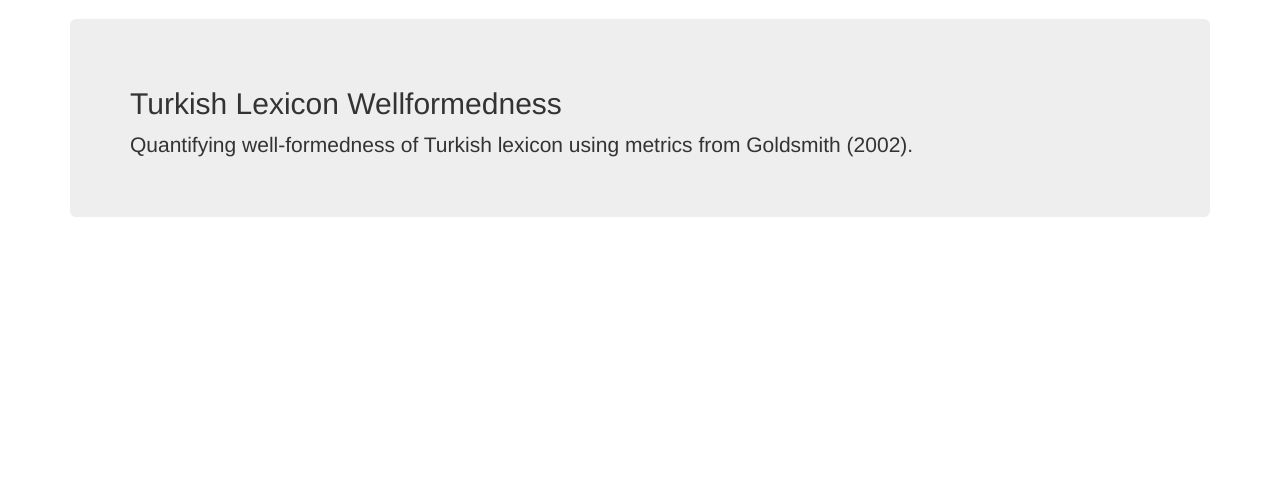
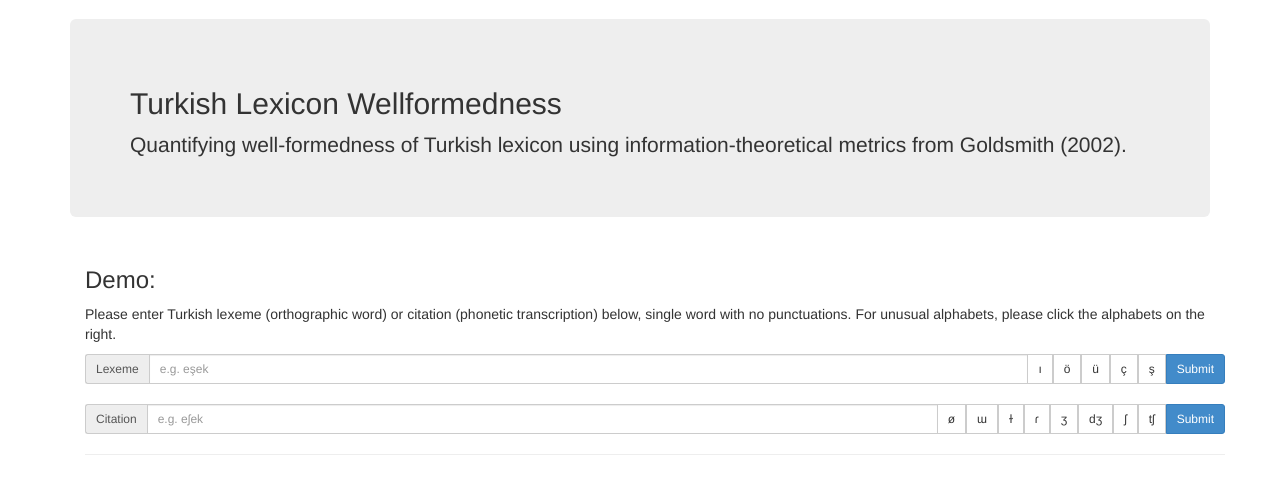
Before and after one commit to zachguo/TLW, a Flask app: page / in a window 1280 px wide. Shown: the part 51-545 px from the top of the page. Run offline with Flask 2, Linux system fonts and the light colour scheme; some libraries are stand-ins or nearby versions.

Commit message:
working prototype v0.0

```diff
--- a/application.py
+++ b/application.py
@@ -1,13 +1,33 @@
 #!usr/bin/python2.7
 
 from flask import Flask, render_template, request, escape
+from core import TLW
 
 application = app = Flask(__name__) # AWS mod_wgsi looks for "application"
-# app.debug=True # only in dev
+app.debug=True # only in dev
 
-@app.route('/')
-def hello_world():
-    return render_template("_base.html")
+@app.route('/', methods=['GET', 'POST'])
+def demo():
+	if request.method == 'POST':
+		tlw = TLW.TLW()
+		wordICunigram, wordICbigram, error = '', '', ''
+		if 'lexeme' in request.form:
+			lexeme = escape(request.form['lexeme']).strip()
+			if lexeme:
+				if lexeme.encode('utf-8') in tlw.citationDict:
+					wordICunigram, wordICbigram = tlw.cal_wellformedness(tlw.citationDict[lexeme.encode('utf-8')])
+				else:
+					error = "Sorry, the lexeme you entered doesn't exist in our corpus. Please try its citation instead."
+		if 'citation' in request.form:
+			citation = escape(request.form['citation']).strip()
+			if citation:
+				try:
+					wordICunigram, wordICbigram = tlw.cal_wellformedness(citation.encode('utf-8'))
+				except:
+					error = "Invalid citation."
+		return render_template("_base.html", wordICunigram=wordICunigram, wordICbigram=wordICbigram, error=error)
+	else:
+	    return render_template("_base.html")
 
 if __name__ == '__main__':
     app.run()
--- a/templates/_base.html
+++ b/templates/_base.html
@@ -23,12 +23,12 @@
 		        <span class="icon-bar"></span>
 		        <span class="icon-bar"></span>
 		      </button>
-		      <a class="navbar-brand" href="#">TLW</a>
+		      <a class="navbar-brand">TLW</a>
 		    </div>
 		    <div class="navbar-collapse collapse">
 		      <ul class="nav navbar-nav">
 		        <li class="active"><a href="#">Demo</a></li>
-		        <li><a href="https://github.com/zachguo/Turkish-Lexicon-Wellformedness">Source Code</a></li>
+		        <li><a href="https://github.com/zachguo/Turkish-Lexicon-Wellformedness/tree/master/core">Source Code</a></li>
 		        <li class="dropdown">
 		          <a href="#" class="dropdown-toggle" data-toggle="dropdown">Contact <b class="caret"></b></a>
 		          <ul class="dropdown-menu">
@@ -43,20 +43,75 @@
 
 		<div class="container">
 
-		  <!-- Main component for a primary marketing message or call to action -->
-		  <div class="jumbotron">
-		    <h2>Turkish Lexicon Wellformedness</h2>
-		    <p>Quantifying well-formedness of Turkish lexicon using metrics from Goldsmith (2002).</p>
-		  </div>
+			<div class="jumbotron">
+				<h2>Turkish Lexicon Wellformedness</h2>
+			    <p>Quantifying well-formedness of Turkish lexicon using information-theoretical metrics from Goldsmith (2002).</p>
+			</div>
+
+			<div class="container">
+				<h3>Demo:</h3>
+				<p>Please enter Turkish lexeme (orthographic word) or citation (phonetic transcription) below, single word with no punctuations. For unusual alphabets, please click the alphabets on the right.</p>
+				<form class="form-horizontal" role="form" method="post" action="/" name="inputform1">
+					<div class="input-group input-group-sm">
+						<span class="input-group-addon">Lexeme</span>
+						<input type="text" class="form-control" placeholder="e.g. eşek" name="lexeme">
+						<span class="input-group-btn">
+							<button type="button" class="btn btn-default" href="javascript:void(0)" onclick="sendText(document.inputform1.lexeme, 'ı')">ı</button>
+							<button type="button" class="btn btn-default" href="javascript:void(0)" onclick="sendText(document.inputform1.lexeme, 'ö')">ö</button>
+							<button type="button" class="btn btn-default" href="javascript:void(0)" onclick="sendText(document.inputform1.lexeme, 'ü')">ü</button>
+							<button type="button" class="btn btn-default" href="javascript:void(0)" onclick="sendText(document.inputform1.lexeme, 'ç')">ç</button>
+							<button type="button" class="btn btn-default" href="javascript:void(0)" onclick="sendText(document.inputform1.lexeme, 'ş')">ş</button>
+							<button type="submit" class="btn btn-primary">Submit</button>
+						</span>
+				    </div><!-- /input-group -->
+				</form>
+				<br>
+				<form class="form-horizontal" role="form" method="post" action="/" name="inputform2">
+				    <div class="input-group input-group-sm">
+				    	<span class="input-group-addon">Citation</span>
+						<input type="text" class="form-control" placeholder="e.g. eʃek" name="citation">
+						<span class="input-group-btn">
+							<button type="button" class="btn btn-default" href="javascript:void(0)" onclick="sendText(document.inputform2.citation, 'ø')">ø</button>
+							<button type="button" class="btn btn-default" href="javascript:void(0)" onclick="sendText(document.inputform2.citation, 'ɯ')">ɯ</button>
+							<button type="button" class="btn btn-default" href="javascript:void(0)" onclick="sendText(document.inputform2.citation, 'ɫ')">ɫ</button>
+							<button type="button" class="btn btn-default" href="javascript:void(0)" onclick="sendText(document.inputform2.citation, 'ɾ')">ɾ</button>
+							<button type="button" class="btn btn-default" href="javascript:void(0)" onclick="sendText(document.inputform2.citation, 'ʒ')">ʒ</button>
+							<button type="button" class="btn btn-default" href="javascript:void(0)" onclick="sendText(document.inputform2.citation, 'dʒ')">dʒ</button>
+							<button type="button" class="btn btn-default" href="javascript:void(0)" onclick="sendText(document.inputform2.citation, 'ʃ')">ʃ</button>
+							<button type="button" class="btn btn-default" href="javascript:void(0)" onclick="sendText(document.inputform2.citation, 'tʃ')">tʃ</button>
+							<button type="submit" class="btn btn-primary">Submit</button>
+						</span>
+				    </div><!-- /input-group -->
+				</form>
+			</div>
+
+			<div class="container">
+				<hr>
+				{% if wordICunigram or wordICbigram %}
+				<div class="alert alert-success">
+					Unigram Information Content: {{wordICunigram}}<br>
+					Bigram Information Content: {{wordICbigram}}
+				</div>
+				{% endif %}
+				{% if error %}
+                <div class="alert alert-danger">{{error}}</div>
+                {% endif %}
+			</div> <!-- /container -->
 
 		</div> <!-- /container -->
-
 
 		<!-- Bootstrap core JavaScript
 		================================================== -->
 		<!-- Placed at the end of the document so the pages load faster -->
 		<script src="https://code.jquery.com/jquery-1.10.2.min.js"></script>
 		<script src="static/js/bootstrap.min.js"></script>
+		<script type="text/javascript">
+			function sendText(e, text)
+			{
+			  e.value += text;
+			  e.focus;
+			}
+		</script>
 
 	</body>
 
```
Also changed, not shown: core/TLW.py (+25 -18 lines), core/__init__.py (added).
